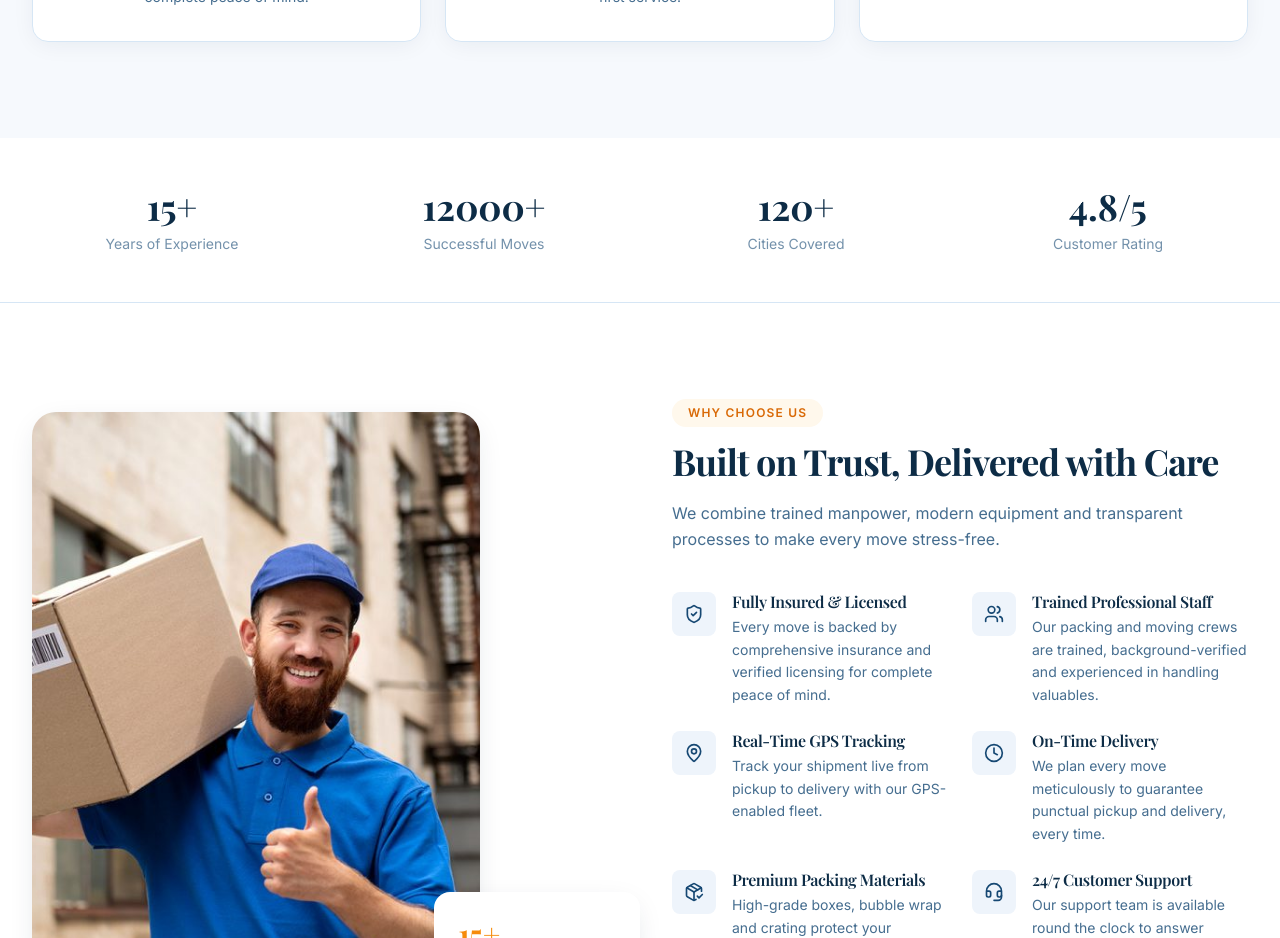
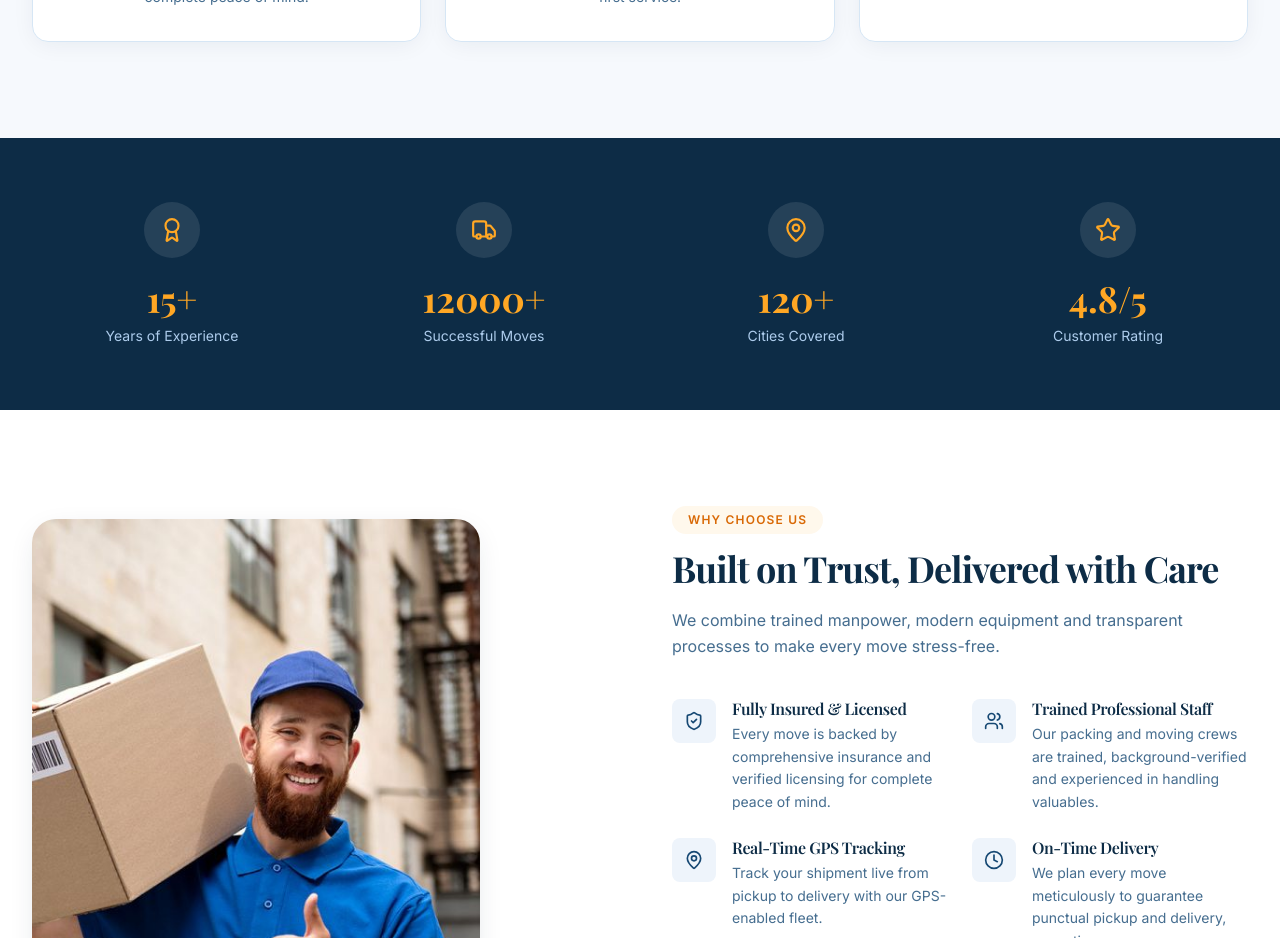
Before and after one commit to Luisant-git/Annai--Packers, a React (Vite) app in the folder frontend/: page /about in a window 1280 px wide. Shown: the part 1400-2338 px from the top of the page. Built offline with nearby package versions, Linux system fonts and the light colour scheme.

Commit message:
redesign processsteps and trustbar

```diff
--- a/frontend/src/components/home/ProcessSteps.jsx
+++ b/frontend/src/components/home/ProcessSteps.jsx
@@ -15,14 +15,14 @@ export default function ProcessSteps() {
         />
 
         <div className="relative mt-16 grid grid-cols-1 gap-8 sm:grid-cols-2 lg:grid-cols-4">
-          <div className="pointer-events-none absolute inset-x-0 top-10 z-0 hidden lg:block">
-            <div className="mx-[calc(12.5%+40px)] h-px bg-white/10" />
+          <div className="pointer-events-none absolute inset-x-0 top-0 z-0 hidden h-20 lg:block">
+            <div className="absolute left-0 right-0 top-1/2 mx-[calc(12.5%-12px)] h-px -translate-y-1/2 bg-white/10" />
             <motion.span
               initial={{ scaleX: 0 }}
               whileInView={{ scaleX: 1 }}
               viewport={{ once: true, amount: 0.4 }}
               transition={{ duration: 1.1, ease: [0.16, 1, 0.3, 1], delay: 0.3 }}
-              className="absolute inset-y-0 left-0 right-0 mx-[calc(12.5%+40px)] h-px origin-left bg-gradient-to-r from-accent-400 to-accent-200"
+              className="absolute left-0 right-0 top-1/2 mx-[calc(12.5%-12px)] h-px -translate-y-1/2 origin-left bg-gradient-to-r from-accent-400 to-accent-200"
             />
           </div>
 
--- a/frontend/src/components/home/TrustBar.jsx
+++ b/frontend/src/components/home/TrustBar.jsx
@@ -1,6 +1,7 @@
 import { useEffect, useRef, useState } from 'react'
 import { useInView } from 'framer-motion'
 import { TRUST_STATS } from '@/utils/constants'
+import { getIcon } from '@/utils/iconMap'
 
 function Counter({ value }) {
   const ref = useRef(null)
@@ -28,22 +29,28 @@ function Counter({ value }) {
 
 export default function TrustBar() {
   return (
-    <section className="border-b border-brand-100 bg-white">
-      <div className="container-page grid grid-cols-2 gap-8 py-12 lg:grid-cols-4">
-        {TRUST_STATS.map((stat, i) => (
+    <section className="bg-brand-900 py-16">
+      <div className="container-page grid grid-cols-2 gap-y-10 gap-x-8 lg:grid-cols-4">
+        {TRUST_STATS.map((stat, i) => {
+          const Icon = getIcon(stat.icon)
+          return (
             <div
               key={stat.label}
               data-aos="fade-up"
               data-aos-delay={i * 100}
-            className="flex flex-col items-center text-center"
+              className="group flex flex-col items-center text-center transition-transform duration-300 hover:-translate-y-1"
             >
-            <span className="font-display text-3xl font-bold text-brand-900 sm:text-4xl">
+              <div className="flex h-14 w-14 items-center justify-center rounded-full bg-white/10 text-accent-400 transition-colors duration-300 group-hover:bg-accent-500 group-hover:text-white">
+                <Icon size={26} />
+              </div>
+              <span className="mt-5 font-display text-3xl font-bold text-accent-400 sm:text-4xl">
                 <Counter value={stat.value} />
                 {stat.suffix}
               </span>
-            <span className="mt-2 text-sm text-brand-700/60">{stat.label}</span>
+              <span className="mt-2 text-sm text-brand-200">{stat.label}</span>
             </div>
-        ))}
+          )
+        })}
       </div>
     </section>
   )
```
Lines whose indentation alone changed are shown as unchanged.
